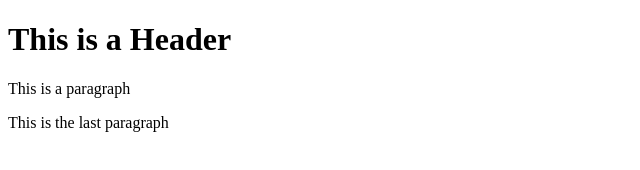
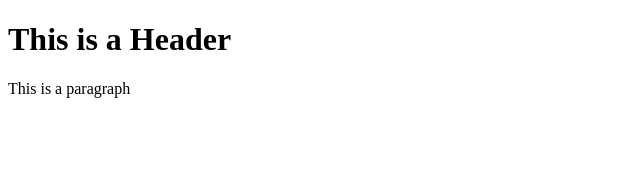
Before and after one commit to josephus99/git-test, a plain HTML site: page index.html in a window 1280 px wide. Shown: the whole page, without its empty margins (0-640 px from the left). Drawn offline with Linux system fonts and the light colour scheme.

Commit message:
Second commit

```diff
--- a/index.html
+++ b/index.html
@@ -3,6 +3,5 @@
     <body>
         <h1>This is a Header</h1>
         <p>This is a paragraph</p>
-        <p>This is the last paragraph</p>
     </body>
 </html>
```
